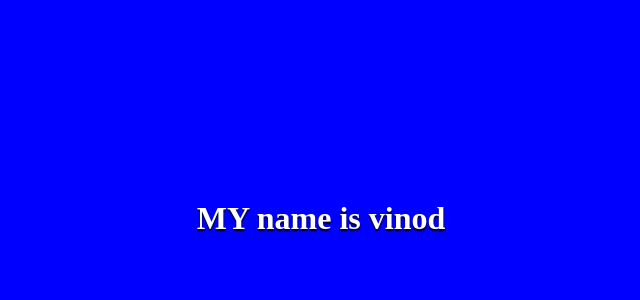
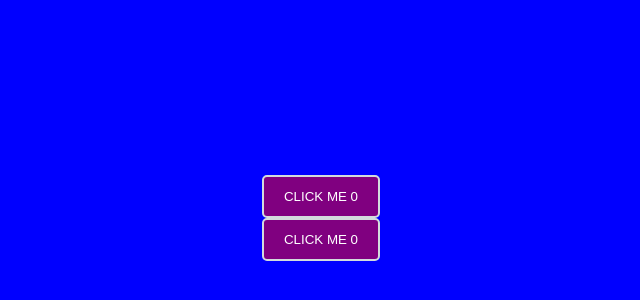
Before and after one commit to ayush007-ak/React-js-pratice-and-revision, a React (Create React App) app: page / in a window 1280 px wide. Shown: the part 182-482 px from the top of the page, without its empty margins (319-959 px from the left). Built offline with nearby package versions, Linux system fonts and the light colour scheme; a web font is replaced by a local one.

Commit message:
USEEFFECT React hooks

```diff
--- a/src/App.js
+++ b/src/App.js
@@ -1,32 +1,32 @@
-import React, { createContext } from 'react';
+//React hooks -> USEEFFECT - Component need to do something after rendering- re render kr dewga page ko / render function call ho jane ke baad kya krna ha vo batata ha yeh setb krta ha
+ import React, { useEffect, useState } from 'react'
 
-import ComA from './ComA';
-// import ComB from './ComB';
+ const App = () => {
+    const [ num, setNum] = useState(0);
+    const [ num1, setNum1] = useState(0)
 
 
-const FirstName = createContext();
 
-//CONTEXT API - React context API allows you to easily access data at different levels of the component tree without passing prop to every level.
-//3 steps
-//1 createContext() . 2. provider . 3. consumer
+    useEffect(() => {
+    alert('increment by 1')
 
-//HUME PROPS NI PASS KRNA PADTA CONTEXT API MA
+    },[num]) //empty array means ek bar load hoga
+     return (
+         <>
+             <button onClick = {() => {
+                 setNum(num + 1);                //() =>{alert('i am client)}
+             }}>
+             Click me {num}</button>
 
-const App = () => {
+             <button onClick = {() => {
+                 setNum1(num1 + 1);                //() =>{alert('i am client)}
+             }}>
+             Click me {num1}</button>
+         </>
+     )
+ }
 
-    return (
-        <>
-
-        <FirstName.Provider value={"vinod"}>
-        <ComA/>
-     </FirstName.Provider>
-     </>
-
-    );
-}
-
-export default App;
-export {FirstName};
+ export default App
 
 
 
@@ -59,24 +59,35 @@ export {FirstName};
 
 
 
+// import React, { createContext } from 'react';
+
+// import ComA from './ComA';
+// // import ComB from './ComB';
 
 
+// const FirstName = createContext();
 
+// //CONTEXT API - React context API allows you to easily access data at different levels of the component tree without passing prop to every level.
+// //3 steps
+// //1 createContext() . 2. provider . 3. consumer
 
+// //HUME PROPS NI PASS KRNA PADTA CONTEXT API MA
 
+// const App = () => {
 
+//     return (
+//         <>
 
+//         <FirstName.Provider value={"vinod"}>
+//         <ComA/>
+//      </FirstName.Provider>
+//      </>
 
+//     );
+// }
 
-
-
-
-
-
-
-
-
-
+// export default App;
+// export {FirstName};
 
 
 // import React, { useState } from 'react';
--- a/src/ComA.jsx
+++ /dev/null
@@ -1,10 +0,0 @@
-import React from 'react';
-import ComB from './ComB';
-
-const ComA = () => {
-    return <ComB/>
-
-
-};
-
-export default ComA;
--- a/src/ComB.jsx
+++ /dev/null
@@ -1,19 +0,0 @@
-import React , {useContext} from 'react'
-import ComC from './ComC';
-import {FirstName} from './App';
-
-
-const ComB = () => {   //ek hi default export rehti ha ek se zda ho to hume {} as a object leke chalna rehta ha
-
-const fname = useContext(FirstName);
-
-
-
-    return (
-
-     <h1> MY name is {fname} </h1>
-
-    );
-};
-
-export default ComB;
--- a/src/ComC.jsx
+++ /dev/null
@@ -1,18 +0,0 @@
-import React from 'react'
-import { FirstName } from "./App";
-
-const ComC = () => {
-    return (
-        <>
-
-            <FirstName.Consumer>
-            {(fname) => {
-                return <h1> MY name is {fname}</h1>;
-            }}
-            </FirstName.Consumer>
-
-        </>
-    );
-};
-
-export default ComC
```
Also changed, not shown: 1 other file (tests, documents, lock files or other folders).
